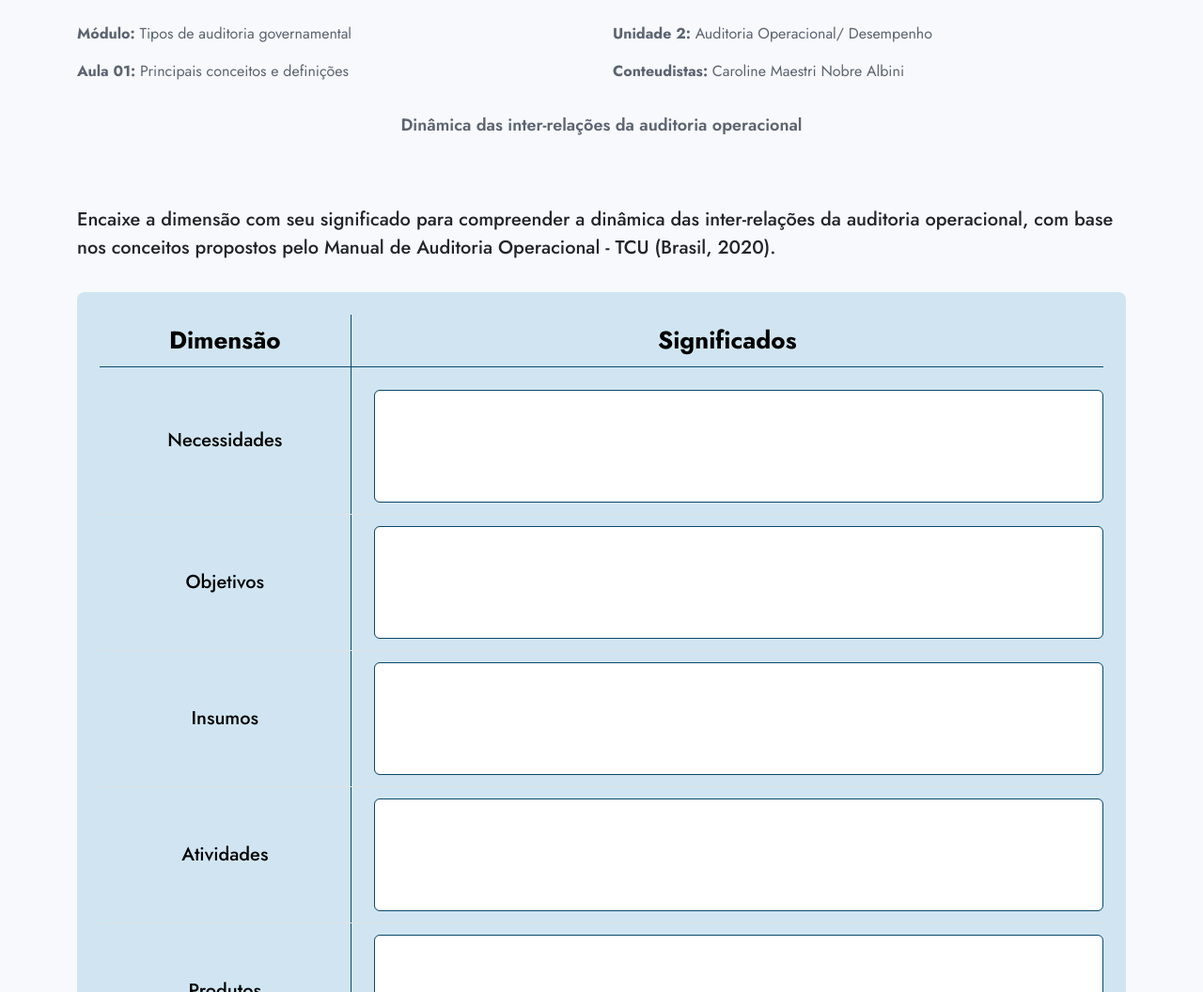
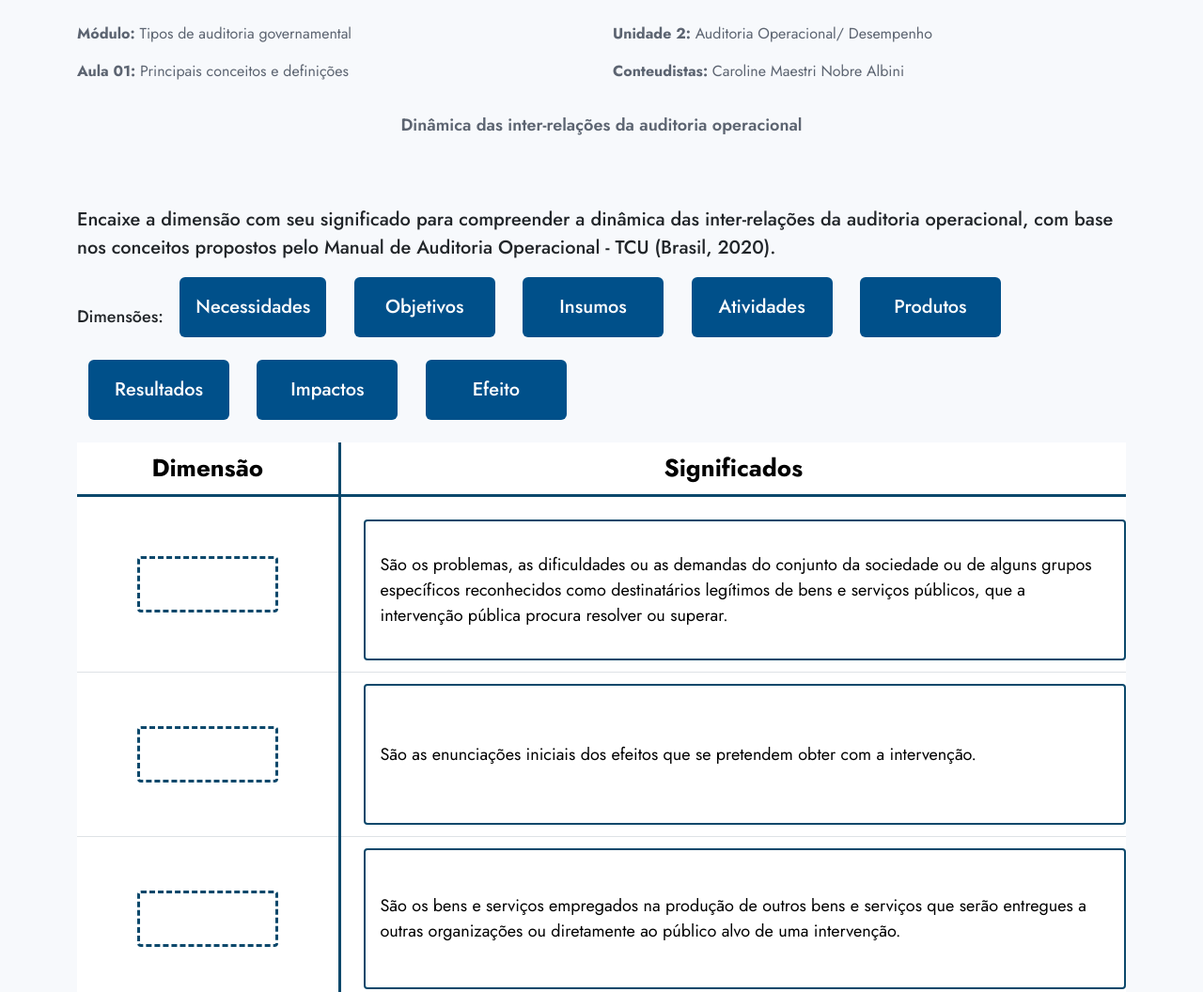
Before and after one commit to OliAtaide/AUDSUS---Tipos-de-auditoria-governamental---Figura-interativa, a plain HTML site: page index.html in a window 1280 px wide. Shown: the top 1056 px of the page at 94% size. Drawn offline with nearby package versions, Linux system fonts and the light colour scheme.

Commit message:
implementando drag n drop

```diff
--- a/index.html
+++ b/index.html
@@ -53,7 +53,10 @@
                 Encaixe a dimensão com seu significado para compreender a dinâmica das inter-relações da auditoria
                 operacional, com base nos conceitos propostos pelo Manual de Auditoria Operacional - TCU (Brasil, 2020).
             </p>
-            <div class="table-container">
+            <div class="dimensions">
+                Dimensões:
+
+            </div>
             <table class="table">
                 <thead>
                     <tr>
@@ -63,14 +66,14 @@
                 </thead>
                 <tbody>
                     <tr>
-                            <th scope="row">Necessidades</th>
+                        <th scope="row">
+
+                        </th>
                         <td>
-                                <textarea name="" id="" class="form-control"></textarea>
                         </td>
                     </tr>
                 </tbody>
             </table>
-            </div>
             <div class="d-flex justify-content-end">
                 <button id="verificar" class="btn btn-primary">
                     Verificar
@@ -134,6 +137,8 @@
         crossorigin="anonymous"></script>
     <script src="https://code.jquery.com/jquery-3.7.1.js"
         integrity="sha256-eKhayi8LEQwp4NKxN+CfCh+3qOVUtJn3QNZ0TciWLP4=" crossorigin="anonymous"></script>
+        <script src="https://code.jquery.com/ui/1.13.3/jquery-ui.js"
+            integrity="sha256-J8ay84czFazJ9wcTuSDLpPmwpMXOm573OUtZHPQqpEU=" crossorigin="anonymous"></script>
     <script src="script.js"></script>
 </body>
 
--- a/script.js
+++ b/script.js
@@ -9,7 +9,7 @@ var rows = [
   "Efeito",
 ];
 
-var respotas = [
+var labels = [
   "São os problemas, as dificuldades ou as demandas do conjunto da sociedade ou de alguns grupos específicos reconhecidos como destinatários legítimos de bens e serviços públicos, que a intervenção pública procura resolver ou superar.",
   "São as enunciações iniciais dos efeitos que se pretendem obter com a intervenção.",
   "São os bens e serviços empregados na produção de outros bens e serviços que serão entregues a outras organizações ou diretamente ao público alvo de uma intervenção.",
@@ -21,47 +21,50 @@ var respotas = [
 ];
 
 function printRows() {
+  let btns = ["Dimensões: "];
   let tr = [];
 
-  rows.forEach(function (v, i) {
+  labels.forEach(function (v, i) {
+    btns.push(
+      `
+        <div class="btn btn-dimension"> ${rows[i]} </div>
+      `
+    );
     tr.push(
       `
-            <tr>
-                <th scope="row">${v}</th>
-                <td>
-                    <textarea name="" id="" class="form-control" data-index="${i}"></textarea>
-                </td>
-            </tr>
-            `
+        <tr>
+          <th scope="row">
+            <div class="dimension-slot">
+            </div>
+          </th>
+          <td>
+            <div class="meaning-label">
+              ${v}
+            </div>
+          </td>
+        </tr>
+      `
     );
   });
 
+  $(".dimensions").html(btns);
+
   $("tbody").html(tr);
+  $(".btn-dimension").draggable();
+
+  $(".dimension-slot").droppable({
+    accept: ".btn-dimension",
+    tolerance: "pointer",
+    drop: function (event, ui) {
+      let pos = $(this).offset();
+
+      ui.draggable.css({
+        position: 'absolute',
+        top: pos.top + "px",
+        left: pos.left + "px"
+    })
+    },
+  });
 }
 
 printRows();
-
-function allRight() {
-  let isAlright = true;
-  $("textarea").each(function (i, v) {
-    if ($(v).val() == respotas[i]) {
-      $(v).removeClass("wrong");
-      $(v).addClass("right");
-    } else {
-      isAlright = false;
-      $(v).removeClass("right");
-      $(v).addClass("wrong");
-    }
-  });
-  return isAlright;
-}
-
-$("#verificar").click(function () {
-  let isAlright = allRight();
-  if(isAlright){
-    $('#rightModal').modal('show');
-  }
-  else{
-    $('#wrongModal').modal('show');
-  }
-});
--- a/style.scss
+++ b/style.scss
@@ -8,39 +8,17 @@ main {
     margin: 48px auto;
 }
 
-th,
-td {
-    background-color: #d0e5f1 !important;
-}
-
-.table-container {
-    background-color: #d0e5f1;
-    border-radius: 8px;
-    padding: 24px;
-    margin: 32px 0;
-}
-
 table {
     margin: 0 !important;
 }
 
-textarea {
-    border: 1px solid #0b486b !important;
-    resize: none;
-    height: 120px;
-
-    &.right {
-        border-color: #178545 !important;
-    }
-
-    &.wrong {
-        border-color: #dc3545 !important;
-        color: #dc3545 !important;
-    }
+th:first-child {
+    border-right: 3px solid #0b486b;
 }
 
-th:first-child {
-    border-right: 1px solid #0b486b;
+thead th {
+    border-bottom: 3px solid #0b486b !important;
+    font-size: 26px;
 }
 
 th:first-child {
@@ -56,11 +34,6 @@ tbody th {
 th {
     text-align: center;
     vertical-align: middle;
-}
-
-thead th {
-    border-bottom: 1px solid #0b486b;
-    font-size: 26px;
 }
 
 tr:not(:first-child):not(:last-child) td {
@@ -161,3 +134,39 @@ footer {
         background-color: #dc3545 !important;
     }
 }
+
+.dimension-slot{
+    border: 3px dashed #0B486B;
+    min-height: 60px;
+    width: 150px;
+    border-radius: 4px;
+    margin: 24px auto;
+}
+
+.meaning-label{
+    border: 2px solid #0B486B;
+    border-radius: 4px;
+    min-height: 150px;
+    padding: 16px;
+    font-size: 18px;
+    display: flex;
+    align-items: center;
+}
+
+.dimensions{
+    gap: 24px;
+    font-size: 18px;
+    font-weight: 500;
+}
+
+.btn-dimension{
+    background-color: #00508A;
+    color: white;
+    font-weight: 500;
+    font-size: 20px;
+    padding: 16px;
+    min-width: 150px;
+    margin-right: 12px;
+    margin-left: 12px;
+    margin-bottom: 24px;
+}
```
Also changed, not shown: style.css, 1 other file. Lines whose indentation alone changed are shown as unchanged.
